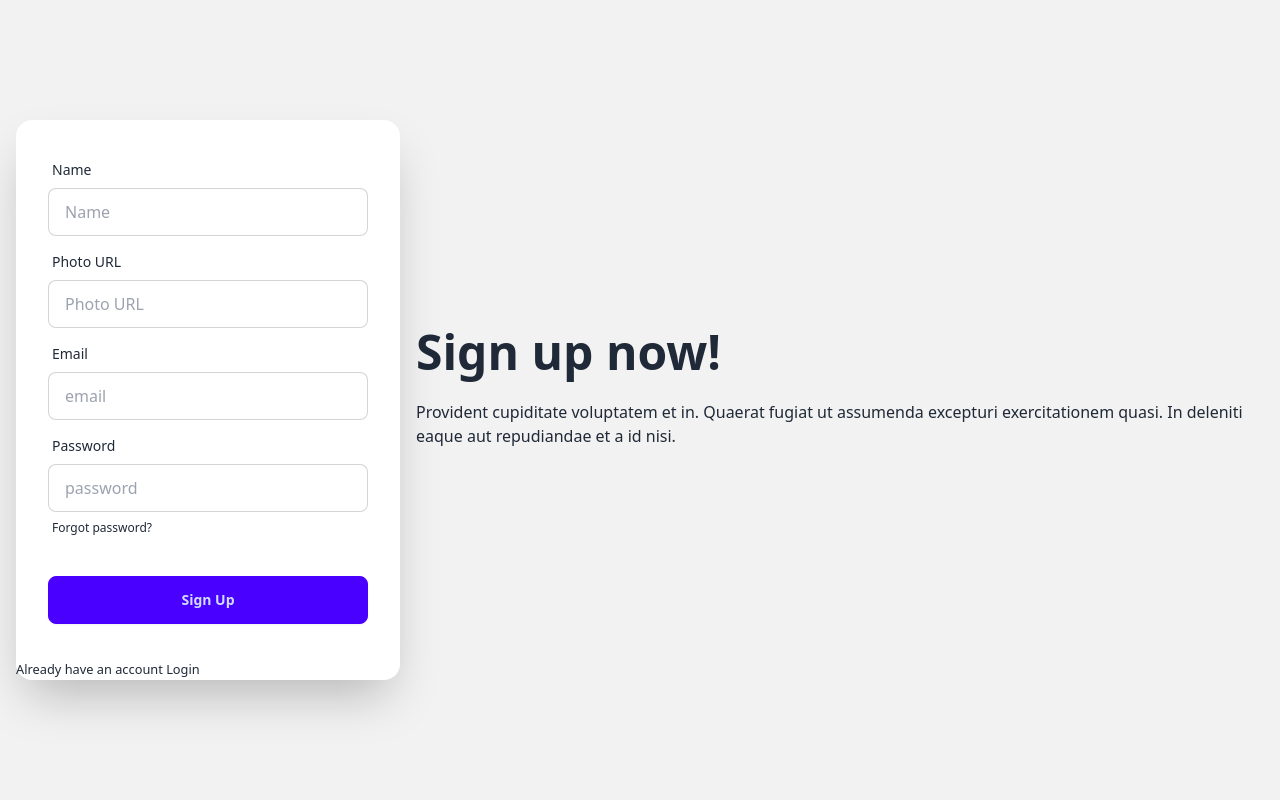
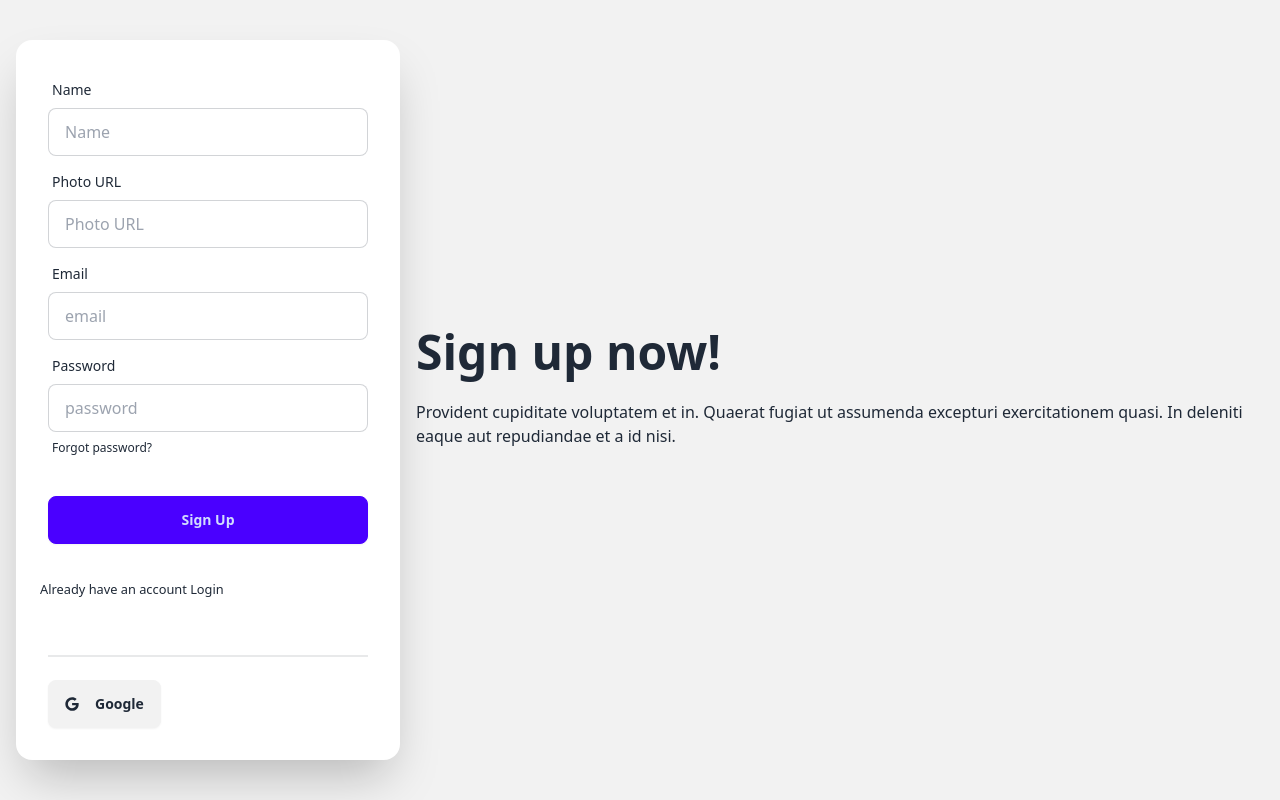
Before and after one commit to Tarin0/bistro-boss-client, a React (Vite) app: page /signup in a window 1280 px wide. Built offline with nearby package versions, Linux system fonts and the light colour scheme; no server answers.

Commit message:
social login added

```diff
--- /dev/null
+++ b/src/Components/SocialLogin/SocialLogin.jsx
@@ -0,0 +1,41 @@
+import { FaGoogle } from "react-icons/fa";
+import { useNavigate } from "react-router-dom";
+import useAuth from "../../hooks/useAuth";
+import useAxiosPublic from "../../hooks/useAxiosPublic";
+
+
+const SocialLogin = () => {
+    const { googleSignIn } = useAuth();
+    const axiosPublic = useAxiosPublic();
+    const navigate = useNavigate();
+
+    const handleGoogleSignIn = () =>{
+        googleSignIn()
+        .then(result =>{
+            console.log(result.user);
+            const userInfo = {
+                email: result.user?.email,
+                name: result.user?.displayName
+            }
+            axiosPublic.post('/users', userInfo)
+            .then(res =>{
+                console.log(res.data);
+                navigate('/');
+            })
+        })
+    }
+
+    return (
+        <div className="p-8">
+            <div className="divider"></div>
+            <div>
+                <button onClick={handleGoogleSignIn} className="btn">
+                    <FaGoogle className="mr-2"></FaGoogle>
+                    Google
+                </button>
+            </div>
+        </div>
+    );
+};
+
+export default SocialLogin;
--- a/src/Pages/SignUp/SignUp.jsx
+++ b/src/Pages/SignUp/SignUp.jsx
@@ -4,22 +4,32 @@
 import { AuthContext } from "../../providers/AuthProvider";
 import { Link, useNavigate } from "react-router-dom";
 import Swal from 'sweetalert2'
+import SocialLogin from "../../Components/SocialLogin/SocialLogin";
+import useAxiosPublic from "../../hooks/useAxiosPublic";
 
 const SignUp = () => {
-
+    const axiosPublic = useAxiosPublic();
     const { register, handleSubmit, reset, formState: { errors } } = useForm();
     const { createUser, updateUserProfile } = useContext(AuthContext);
     const navigate = useNavigate();
 
     const onSubmit = data => {
-        console.log(data);
+
         createUser(data.email, data.password)
             .then(result => {
                 const loggedUser = result.user;
                 console.log(loggedUser);
                 updateUserProfile(data.name, data.photoURL)
                     .then(() => {
-                        console.log('user profile info updated')
+                        // create user entry in the database
+                        const userInfo = {
+                            name: data.name,
+                            email: data.email
+                        }
+                        axiosPublic.post('/users', userInfo)
+                            .then(res => {
+                                if (res.data.insertedId) {
+                                    console.log('user added to the database')
                                     reset();
                                     Swal.fire({
                                         position: 'top-end',
@@ -29,6 +39,9 @@
                                         timer: 1500
                                     });
                                     navigate('/');
+                                }
+                            })
+
 
                     })
                     .catch(error => console.log(error))
@@ -91,7 +104,8 @@
                                 <input className="btn btn-primary" type="submit" value="Sign Up" />
                             </div>
                         </form>
-                        <p><small>Already have an account <Link to="/login">Login</Link></small></p>
+                        <p className="px-6"><small>Already have an account <Link to="/login">Login</Link></small></p>
+                        <SocialLogin></SocialLogin>
                     </div>
                 </div>
             </div>
--- a/src/Routes/Routes.jsx
+++ b/src/Routes/Routes.jsx
@@ -45,7 +45,7 @@
     },
     {
       path: 'dashboard',
-      element: <Dashboard></Dashboard>,
+      element: <PrivateRoute><Dashboard></Dashboard></PrivateRoute>,
       children: [
         {
           path: 'cart',
```
Lines whose indentation alone changed are shown as unchanged.
